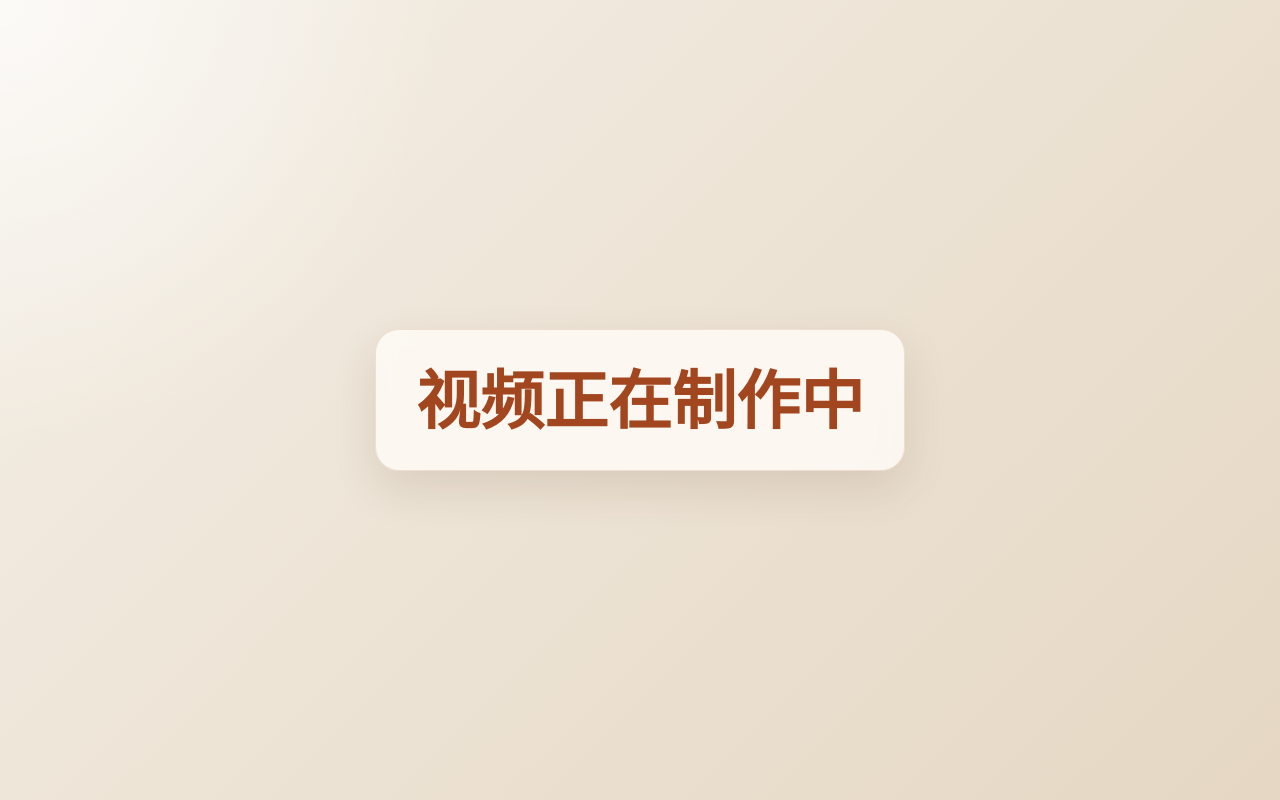
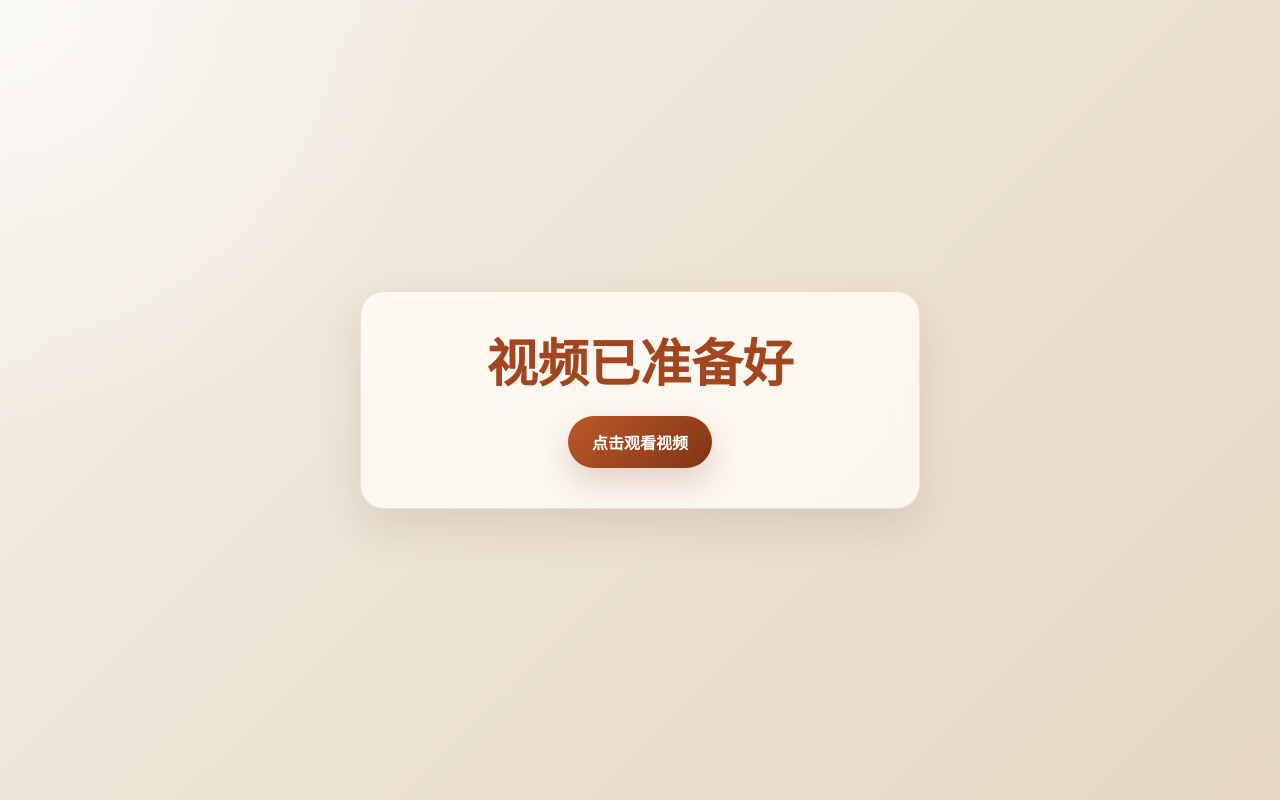
Before and after one commit to xlqqqqq/poster-video, a plain HTML site: page index.html in a window 1280 px wide. Drawn offline with Linux system fonts and the light colour scheme.

Commit message:
Add files via upload

```diff
--- a/index.html
+++ b/index.html
@@ -8,7 +8,17 @@
 </head>
 <body>
   <main class="page">
-    <h1>视频正在制作中</h1>
+    <section class="video-card">
+      <h1>视频已准备好</h1>
+      <a
+        class="video-link"
+        href="https://1drv.ms/v/c/3b4c406497031935/IQCABtlAjVggRLEMvpAZhxlJAVhs7LrZoY86S76BiiHjhhQ?e=ZGnfhb"
+        target="_blank"
+        rel="noopener noreferrer"
+      >
+        点击观看视频
+      </a>
+    </section>
   </main>
 </body>
 </html>
--- a/styles.css
+++ b/styles.css
@@ -20,7 +20,7 @@ body {
 }
 
 .page {
-  width: min(920px, calc(100% - 32px));
+  width: min(1100px, calc(100% - 32px));
   min-height: 100vh;
   margin: 0 auto;
   display: grid;
@@ -28,18 +28,44 @@ body {
   padding: 32px 0;
 }
 
-h1 {
+.video-card {
   margin: 0;
-  padding: 32px 40px;
+  width: min(560px, 100%);
+  padding: 40px 28px;
   border: 1px solid rgba(162, 70, 31, 0.14);
   border-radius: 24px;
   background: rgba(255, 252, 247, 0.82);
   text-align: center;
-  font-size: clamp(2rem, 5vw, 4rem);
+  box-shadow: 0 18px 45px rgba(74, 42, 18, 0.12);
+  backdrop-filter: blur(10px);
+}
+
+h1 {
+  margin: 0 0 22px;
+  font-size: clamp(2rem, 5vw, 3.2rem);
   line-height: 1.2;
   color: var(--primary);
-  box-shadow: 0 18px 45px rgba(74, 42, 18, 0.12);
-  backdrop-filter: blur(10px);
+}
+
+.video-link {
+  display: inline-flex;
+  align-items: center;
+  justify-content: center;
+  min-height: 52px;
+  padding: 0 24px;
+  border-radius: 999px;
+  background: linear-gradient(135deg, #bc5828, #7f3515);
+  color: #fff;
+  text-decoration: none;
+  font-size: 1rem;
+  font-weight: 700;
+  box-shadow: 0 14px 30px rgba(127, 53, 21, 0.2);
+  transition: transform 180ms ease, box-shadow 180ms ease;
+}
+
+.video-link:hover {
+  transform: translateY(-1px);
+  box-shadow: 0 18px 34px rgba(127, 53, 21, 0.24);
 }
 
 @media (max-width: 640px) {
@@ -48,7 +74,7 @@ h1 {
     padding: 20px 0;
   }
 
-  h1 {
-    padding: 24px 20px;
+  .video-card {
+    padding: 32px 20px;
   }
 }
```
